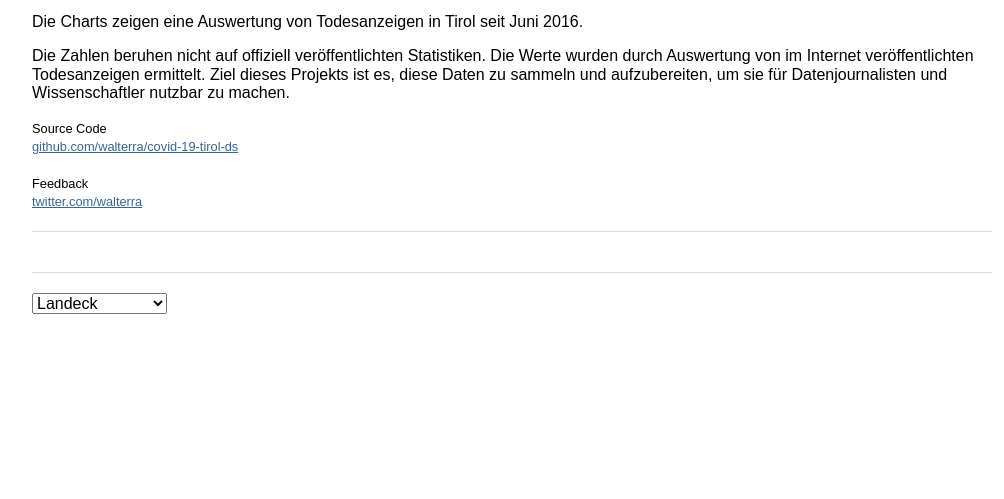
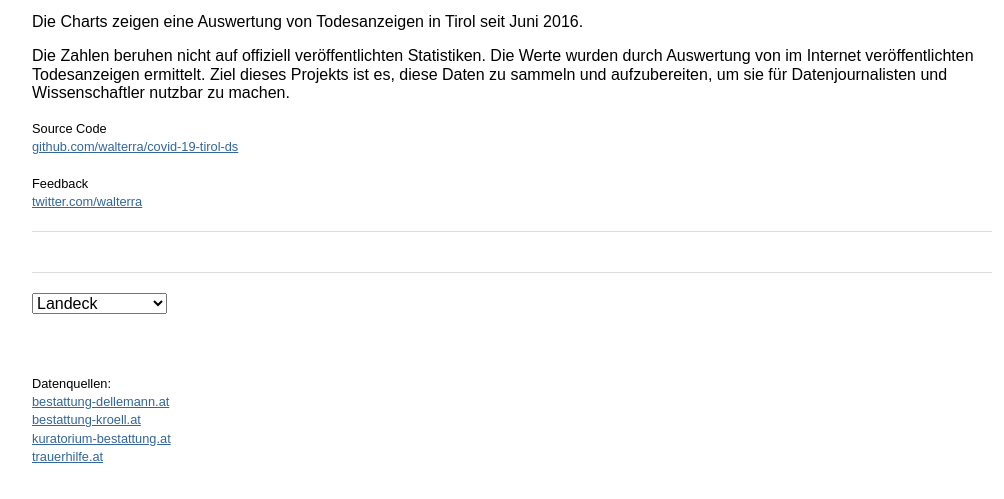
Before and after one commit to walterra/covid-19-tirol-ds, a plain HTML site: page index.html in a window 1280 px wide. Shown: the part 101-600 px from the top of the page, without its empty margins (128-1132 px from the left). Drawn offline with nearby package versions, Linux system fonts and the light colour scheme; a script that the page names is missing.

Commit message:
adds data source to web page.

```diff
--- a/index.html
+++ b/index.html
@@ -29,6 +29,13 @@
       </div>
       <div id="vega_drilldown"></div>
     </div>
+    <p><small>
+      Datenquellen:<br />
+      <a href="https://www.bestattung-dellemann.at/sterbefaelle/archivierte-sterbefaelle.html" rel="nofollow">bestattung-dellemann.at</a><br >
+      <a href="https://www.bestattung-kroell.at/de/sterbefaelle/sterbefaelle.html" rel="nofollow">bestattung-kroell.at</a><br />
+      <a href="http://kuratorium-bestattung.at/sterbefaelle" rel="nofollow">kuratorium-bestattung.at</a><br />
+      <a href="https://www.trauerhilfe.at/todesanzeigen/region/tirol/#c651" rel="nofollow">trauerhilfe.at</a><br />
+    </small></p>
   </div>
   <script src="src-www/vega_renderer.js?v=1.1.0"></script>
 </body>
```
